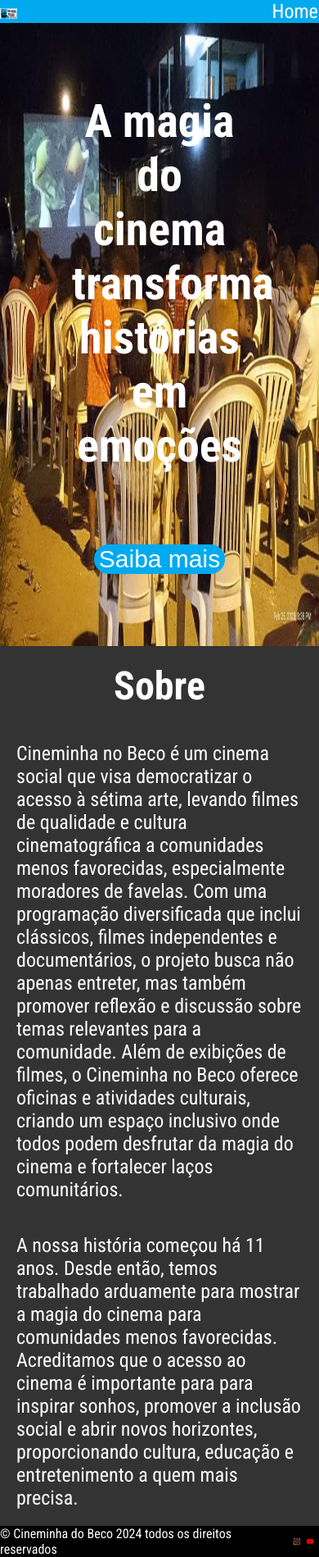
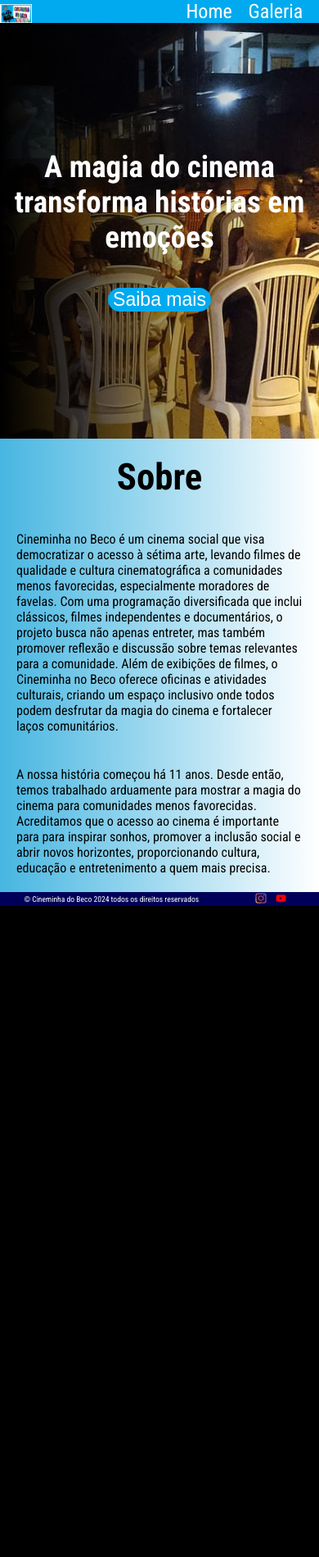
Before and after one commit to thomasandrew/SiteProjetoSocial, a Django app: page / in a window 390 px wide; the page is wider, and only the part inside the window is pictured. Shown: that part at 82% size. After the commit the page ends 1105 px from the top of that part, so only its background shows below. Run offline with Django 5.2, Linux system fonts and the light colour scheme.

Commit message:
adicionando responsividade para celular

```diff
--- a/appOng/static/appOng/styles.css
+++ b/appOng/static/appOng/styles.css
@@ -54,11 +54,22 @@
      color: white;
      text-align: center;
      display: flex;
-     justify-content: space-evenly;
+     justify-content: center;
      align-items: center;
      height: 90vh;
-     flex-direction: column;
+     overflow: hidden;
  }
+ .banner .overlay {
+    width: 100%;
+    height: 100%;
+    background: linear-gradient(to left, transparent 5%, black);
+    display: flex;
+    flex-direction: column;
+    justify-content: center;
+    align-items: center;
+    color: #fff;
+    text-align: center;
+}
 
  .banner h1 {
      font-size: 56px;
@@ -73,6 +84,7 @@
      background-color: #01AAEF;
      color: white;
      transition: 0.5s;
+     margin-top: 2.5rem;
  }
 
  .botaoSobre:hover {
@@ -83,8 +95,8 @@
 
  .about {
      padding: 20px;
-     background-color: #333;
-     color: white;
+     background: linear-gradient(90deg, #47b6e1, white);
+     color: black;
      text-align: center;
  }
 
@@ -99,7 +111,7 @@
  }
 
  footer {
-     background-color: black;
+     background-color: rgb(0, 0, 88);
      color: white;
      display: flex;
      justify-content: space-around;
@@ -116,3 +128,42 @@
      width: 2.5vw;
      cursor: pointer;
  }
+
+ @media (min-width: 201px) and (max-width: 500px) {
+    .logo {
+        width: 10vw;
+    }
+    nav {
+        width: 57%;
+    }
+    .banner {
+        height: 60vh;
+        background-size: cover;
+        background-position: center;
+    }
+    .banner .overlay {
+        background: linear-gradient(to left, transparent 15%, black);
+    }
+    .banner h1 {
+        font-size: 37px;
+        width: 100vw;
+    }
+    .botaoSobre {
+        font-size: 23px;
+    }
+    .about p {
+        font-size: 1rem;
+    }
+    footer {
+        font-size: 0.6rem;
+    }
+    .redesSociais {
+        width: 15vw;
+    }
+    footer img {
+        width: 4vw;
+    }
+    .sobreH2 {
+        font-size: 2.8rem
+    }
+ }
--- a/appOng/static/appOng/stylesGaleria.css
+++ b/appOng/static/appOng/stylesGaleria.css
@@ -36,5 +36,5 @@
     display: flex;
     justify-content: center;
     align-items: center;
-    background-color: rgb(150, 255, 255);
+    background: linear-gradient(90deg, #47b6e1, white);
 }
--- a/appOng/templates/index.html
+++ b/appOng/templates/index.html
@@ -5,9 +5,11 @@
 {% block content %}
 {% load static %}
 <section class="banner">
-    <h1>A magia do cinema transforma histórias em emoções</h1>
-    <div>
-        <button class="botaoSobre" onclick="scrollDown()">Saiba mais</button>
+    <div class="overlay">
+        <h1>A magia do cinema transforma histórias em emoções</h1>
+        <div>
+            <button class="botaoSobre" onclick="scrollDown()">Saiba mais</button>
+        </div>
     </div>
 </section>
 <main>
```
